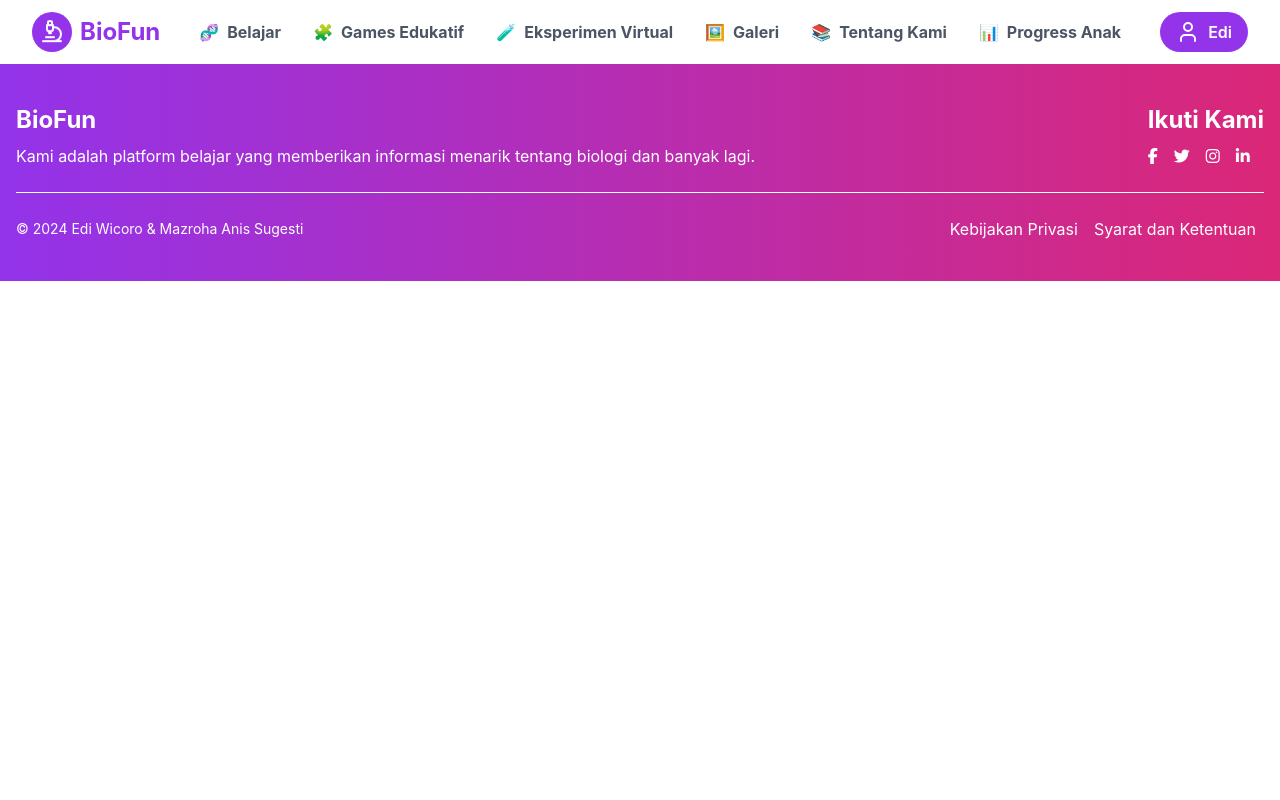
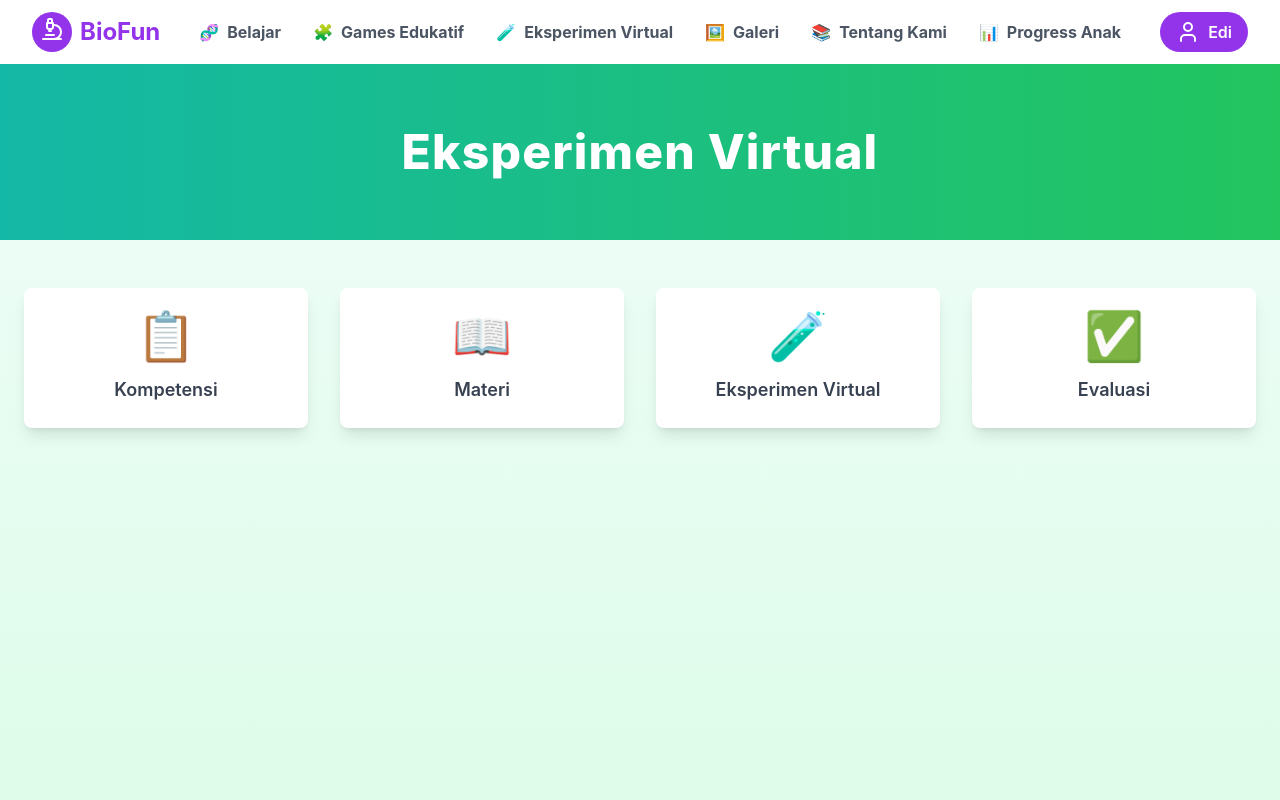
Before and after one commit to Ediw7/biofun, a React (Create React App) app: page /eksperimen-virtual in a window 1280 px wide. Shown: the top 800 px of the page. Built offline with nearby package versions, Linux system fonts and the light colour scheme.

Commit message:
menambah eksperimen virtual

```diff
--- a/src/App.js
+++ b/src/App.js
@@ -17,6 +17,7 @@ import SistemPencernaan from './pages/SistemPencernaan';
 import VideoPencernaan from './pages/VideoPencernaan';
 import GameQuiz from './pages/GameQuiz';
 import GamePuzzle from './pages/GamePuzzle';
+import EksperimenVirtual from './pages/EksperimenVirtual';
 
 
 
@@ -51,6 +52,7 @@ const App = () => {
         <Route path="/video-pencernaan" element={<VideoPencernaan />} />
         <Route path="/game-quiz" element={<GameQuiz />} />
         <Route path="/game-puzzle" element={<GamePuzzle />} />
+        <Route path="/eksperimen-virtual" element={<EksperimenVirtual />} />
 
 
       </Routes>
--- /dev/null
+++ b/src/pages/EksperimenVirtual.js
@@ -0,0 +1,80 @@
+import React, { useState } from 'react';
+
+const menuItems = [
+  {
+    id: 1,
+    title: 'Kompetensi',
+    icon: '📋',
+    detail: 'Detail tentang Kompetensi akan ditampilkan di sini.',
+  },
+  {
+    id: 2,
+    title: 'Materi',
+    icon: '📖',
+    detail: 'Detail tentang Materi akan ditampilkan di sini.',
+  },
+  {
+    id: 3,
+    title: 'Eksperimen Virtual',
+    icon: '🧪',
+    detail: 'Detail tentang Eksperimen Virtual akan ditampilkan di sini.',
+  },
+  {
+    id: 4,
+    title: 'Evaluasi',
+    icon: '✅',
+    detail: 'Detail tentang Evaluasi akan ditampilkan di sini.',
+  },
+];
+
+const EksperimenVirtual = () => {
+  // State untuk menyimpan card yang dipilih
+  const [selectedCard, setSelectedCard] = useState(null);
+
+  // Fungsi untuk mengubah card yang dipilih
+  const handleCardClick = (item) => {
+    setSelectedCard(item);
+  };
+
+  return (
+    <div className="bg-gradient-to-b from-teal-50 to-green-100 min-h-screen">
+      {/* Header Section */}
+      <div className="bg-gradient-to-r from-teal-500 to-green-500 text-center py-16">
+        {/* Header Text */}
+        <h1 className="text-5xl font-extrabold text-white tracking-wide">
+          Eksperimen Virtual
+        </h1>
+      </div>
+
+      {/* Menu Cards */}
+      <div className="container mx-auto px-6 py-12">
+        <div className="grid grid-cols-2 md:grid-cols-4 gap-8">
+          {menuItems.map((item) => (
+            <div
+              key={item.id}
+              className="bg-white shadow-lg rounded-lg flex flex-col items-center justify-center py-6 hover:shadow-xl transition cursor-pointer"
+              onClick={() => handleCardClick(item)} // Mengatur klik card
+            >
+              <div className="text-5xl">{item.icon}</div>
+              <h3 className="mt-4 text-lg font-semibold text-gray-700">
+                {item.title}
+              </h3>
+            </div>
+          ))}
+        </div>
+      </div>
+
+      {/* Detail Section */}
+      {selectedCard && (
+        <div className="bg-white p-6 rounded-lg shadow-lg max-w-4xl mx-auto mt-12">
+          <h2 className="text-3xl font-extrabold text-teal-500 mb-4">
+            {selectedCard.title} - Detail
+          </h2>
+          <p className="text-lg text-gray-700">{selectedCard.detail}</p>
+        </div>
+      )}
+    </div>
+  );
+};
+
+export default EksperimenVirtual;
```
